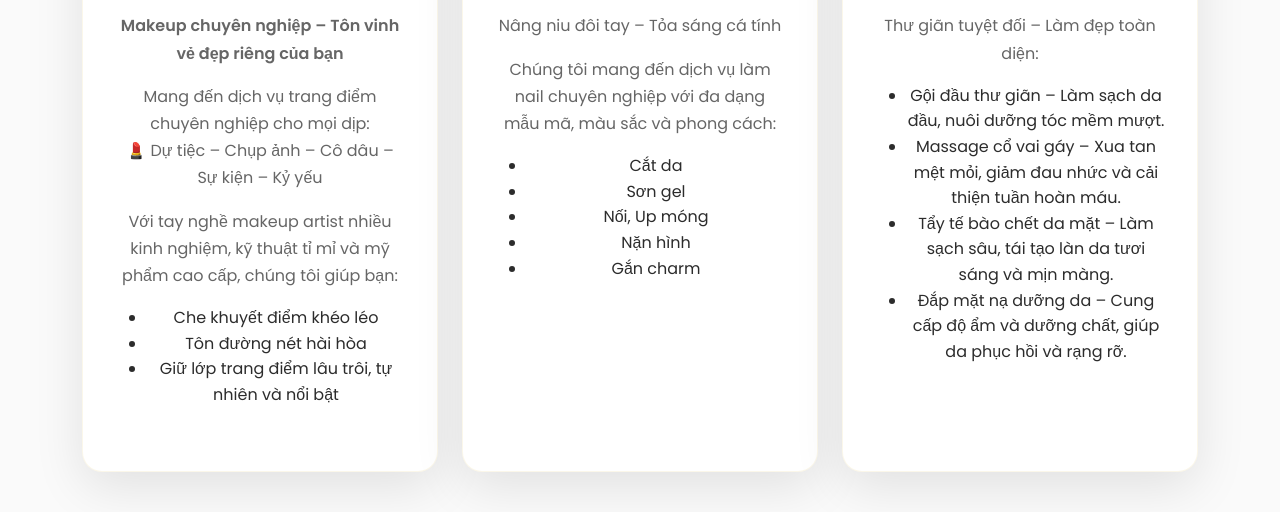
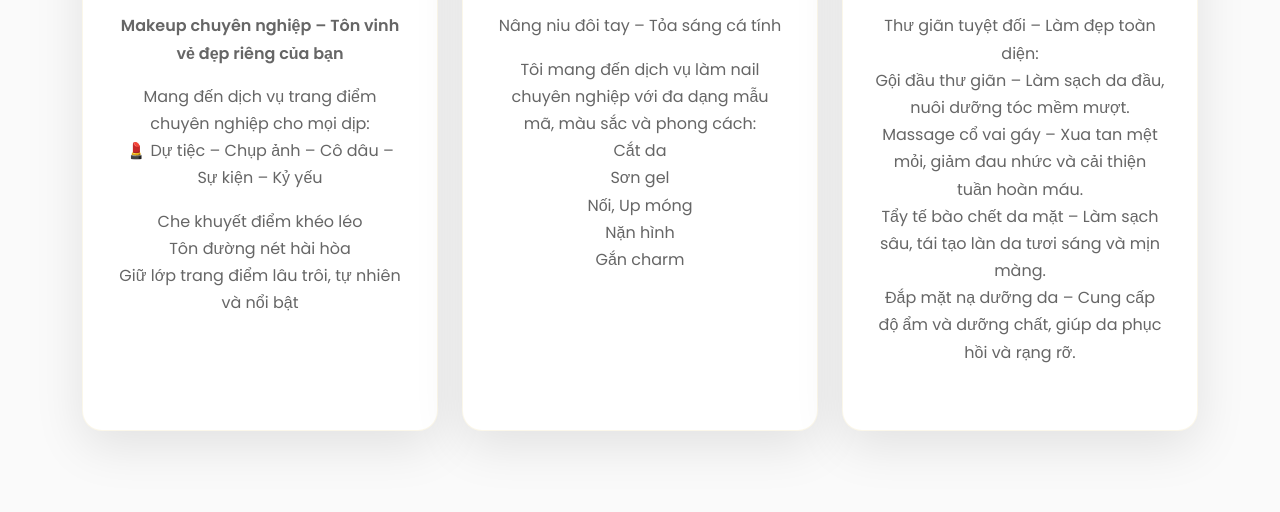
Before and after one commit to phuynh243/aingan-makeup, a plain HTML site: page index.html in a window 1280 px wide. Shown: the part 1247-1759 px from the top of the page. Drawn offline with nearby package versions, Linux system fonts and the light colour scheme; a web font is replaced by a local one.

Commit message:
Update index.html

```diff
--- a/index.html
+++ b/index.html
@@ -447,64 +447,59 @@
             </div>
         </div>
         <div class="row">
+            <!-- Makeup -->
             <div class="col-lg-4 col-md-6 mb-4">
-                    <div class="service-card reveal">
+                <div class="service-card reveal text-center">
                     <div class="service-icon">
                         <i class="fas fa-paint-brush"></i>
                     </div>
                     <h3>Makeup</h3>
                     <p><strong>Makeup chuyên nghiệp – Tôn vinh vẻ đẹp riêng của bạn</strong></p>
-
                     <p>Mang đến dịch vụ trang điểm chuyên nghiệp cho mọi dịp:<br>
                     💄 Dự tiệc – Chụp ảnh – Cô dâu – Sự kiện – Kỷ yếu</p>
-
-<p>Với tay nghề makeup artist nhiều kinh nghiệm, kỹ thuật tỉ mỉ và mỹ phẩm cao cấp, chúng tôi giúp bạn:</p>
-
-<ul>
-  <li>Che khuyết điểm khéo léo</li>
-  <li>Tôn đường nét hài hòa</li>
-  <li>Giữ lớp trang điểm lâu trôi, tự nhiên và nổi bật</li>
-</ul>
-
+                    <p>
+                        Che khuyết điểm khéo léo<br>
+                        Tôn đường nét hài hòa<br>
+                        Giữ lớp trang điểm lâu trôi, tự nhiên và nổi bật
+                    </p>
                 </div>
             </div>
+            <!-- Nail -->
             <div class="col-lg-4 col-md-6 mb-4">
-                    <div class="service-card reveal">
+                <div class="service-card reveal text-center">
                     <div class="service-icon">
                         <i class="fas fa-hand-paper"></i>
                     </div>
                     <h3>Nail</h3>
                     <p>Nâng niu đôi tay – Tỏa sáng cá tính</p>
-                        <p>Chúng tôi mang đến dịch vụ làm nail chuyên nghiệp với đa dạng mẫu mã, màu sắc và phong cách:</p>
-                        <ul>
-                          <li>Cắt da</li>
-                          <li>Sơn gel</li>
-                          <li>Nối, Up móng</li>
-                          <li>Nặn hình</li>
-                          <li>Gắn charm</li>
-                        </ul>
-
+                    <p>Tôi mang đến dịch vụ làm nail chuyên nghiệp với đa dạng mẫu mã, màu sắc và phong cách:<br>
+                        Cắt da<br>
+                        Sơn gel<br>
+                        Nối, Up móng<br>
+                        Nặn hình<br>
+                        Gắn charm
+                    </p>
                 </div>
             </div>
+            <!-- Massage -->
             <div class="col-lg-4 col-md-6 mb-4">
-                    <div class="service-card reveal">
+                <div class="service-card reveal text-center">
                     <div class="service-icon">
                         <i class="fas fa-spa"></i>
                     </div>
                     <h3>Massage</h3>
-                        <p>Thư giãn tuyệt đối – Làm đẹp toàn diện:</p>
-                        <ul>
-                          <li>Gội đầu thư giãn – Làm sạch da đầu, nuôi dưỡng tóc mềm mượt.</li>
-                          <li>Massage cổ vai gáy – Xua tan mệt mỏi, giảm đau nhức và cải thiện tuần hoàn máu.</li>
-                          <li>Tẩy tế bào chết da mặt – Làm sạch sâu, tái tạo làn da tươi sáng và mịn màng.</li>
-                          <li>Đắp mặt nạ dưỡng da – Cung cấp độ ẩm và dưỡng chất, giúp da phục hồi và rạng rỡ.</li>
-                        </ul>
-
+                    <p>Thư giãn tuyệt đối – Làm đẹp toàn diện:<br>
+                        Gội đầu thư giãn – Làm sạch da đầu, nuôi dưỡng tóc mềm mượt.<br>
+                        Massage cổ vai gáy – Xua tan mệt mỏi, giảm đau nhức và cải thiện tuần hoàn máu.<br>
+                        Tẩy tế bào chết da mặt – Làm sạch sâu, tái tạo làn da tươi sáng và mịn màng.<br>
+                        Đắp mặt nạ dưỡng da – Cung cấp độ ẩm và dưỡng chất, giúp da phục hồi và rạng rỡ.
+                    </p>
                 </div>
             </div>
         </div>
     </div>
 </section>
+
 
     <!-- About Section -->
     <section id="about" class="about">
```
Lines whose indentation alone changed are shown as unchanged.
